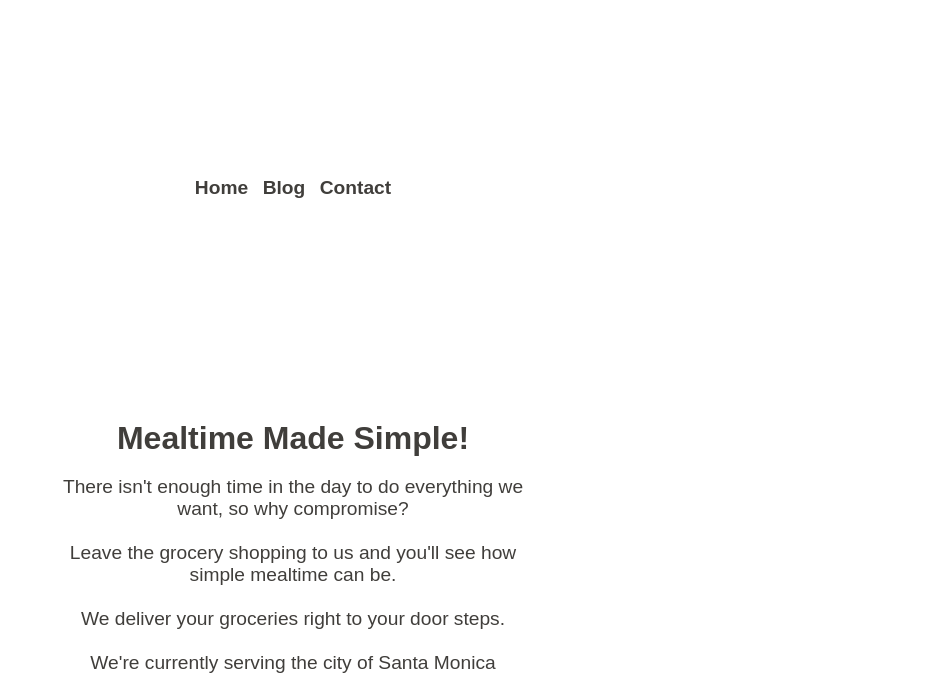
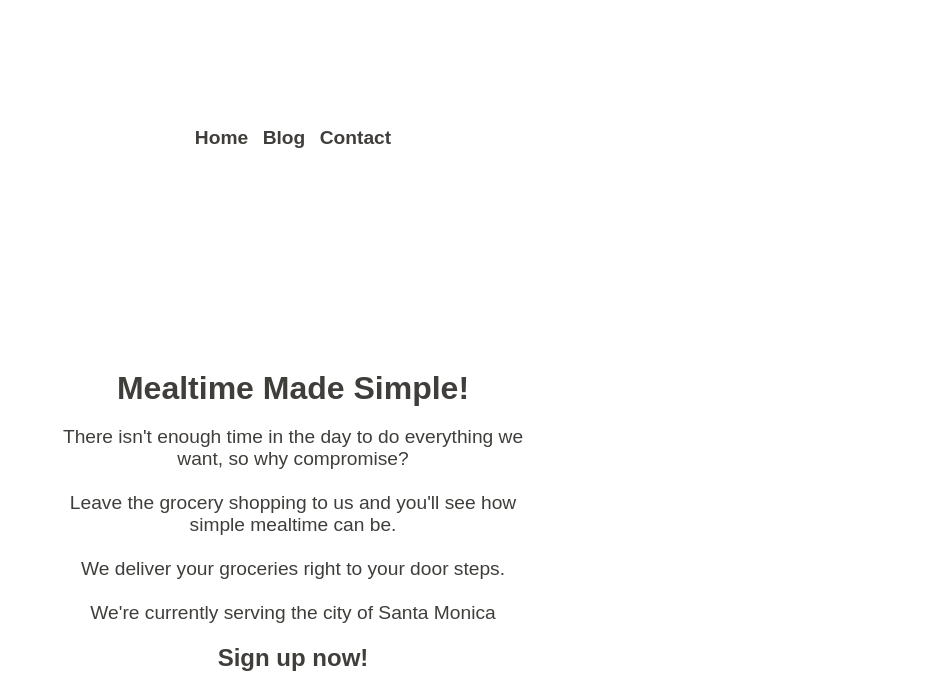
Before and after one commit to SamtheOwl/webDesign, a plain HTML site: page index.html in a window 1280 px wide. Shown: the part 48-737 px from the top of the page, without its empty margins (347-1280 px from the left). Drawn offline with Linux system fonts and the light colour scheme.

Commit message:
Update style.css

```diff
--- a/style.css
+++ b/style.css
@@ -131,7 +131,7 @@ nav.line ul li a:hover:after
 	background-repeat: no-repeat;
 	background-size: auto;
 	margin: 0px 0px 0px 0px;
-	padding: 200px 0px 0px 0px;
+	padding: 150px 0px 0px 0px;
 }
 
 #signin
```
